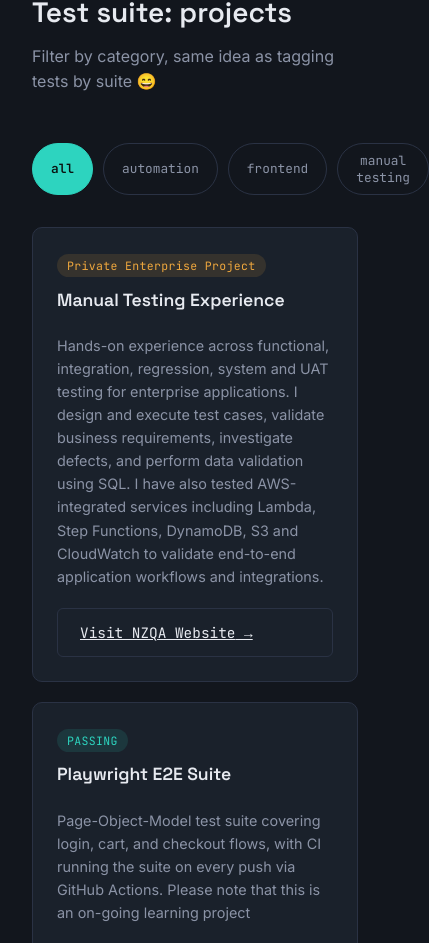
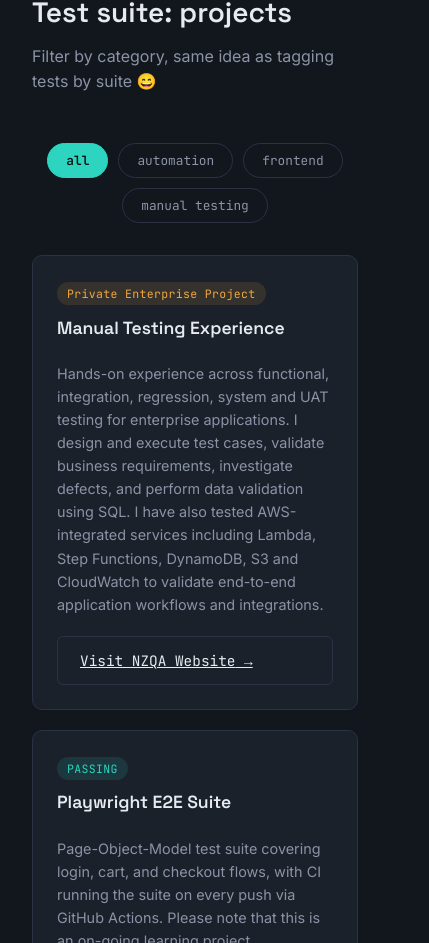
Before and after one commit to Rithy37/rithy-portfolio, a React (Vite) app: page / in a window 390 px wide. Shown: the part 2926-3869 px from the top of the page, 429 px wide, since content can reach past the window. Built offline with nearby package versions, Linux system fonts and the light colour scheme.

Commit message:
fix mobile format issue

```diff
--- a/src/components/Projects.css
+++ b/src/components/Projects.css
@@ -2,6 +2,12 @@
   display: flex;
   gap: 10px;
   margin-bottom: 32px;
+
+  @media (max-width: 700px) {
+    flex-direction: row;
+    flex-wrap: wrap;
+    justify-content: center;
+  }
 }
 
 .filter-btn {
```
